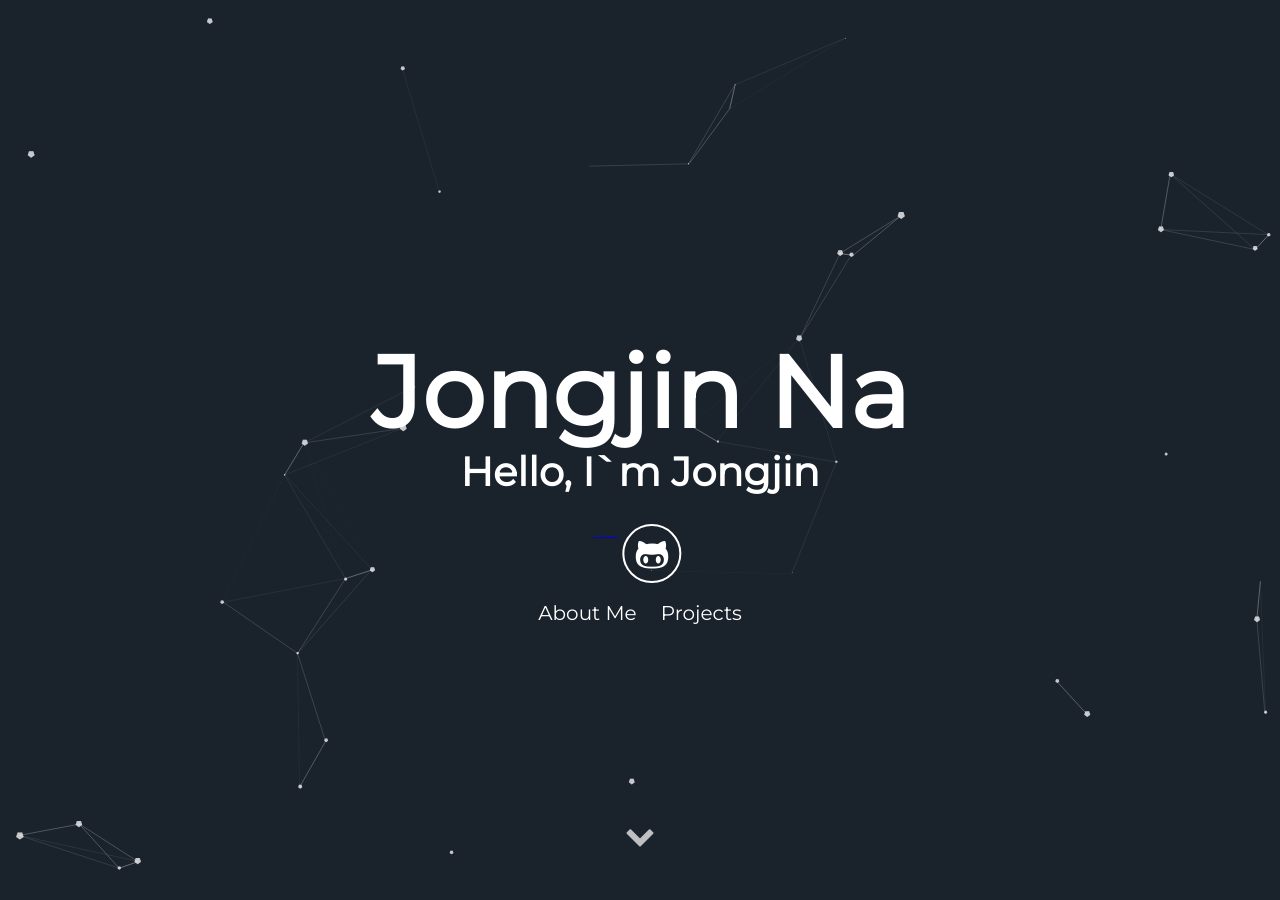
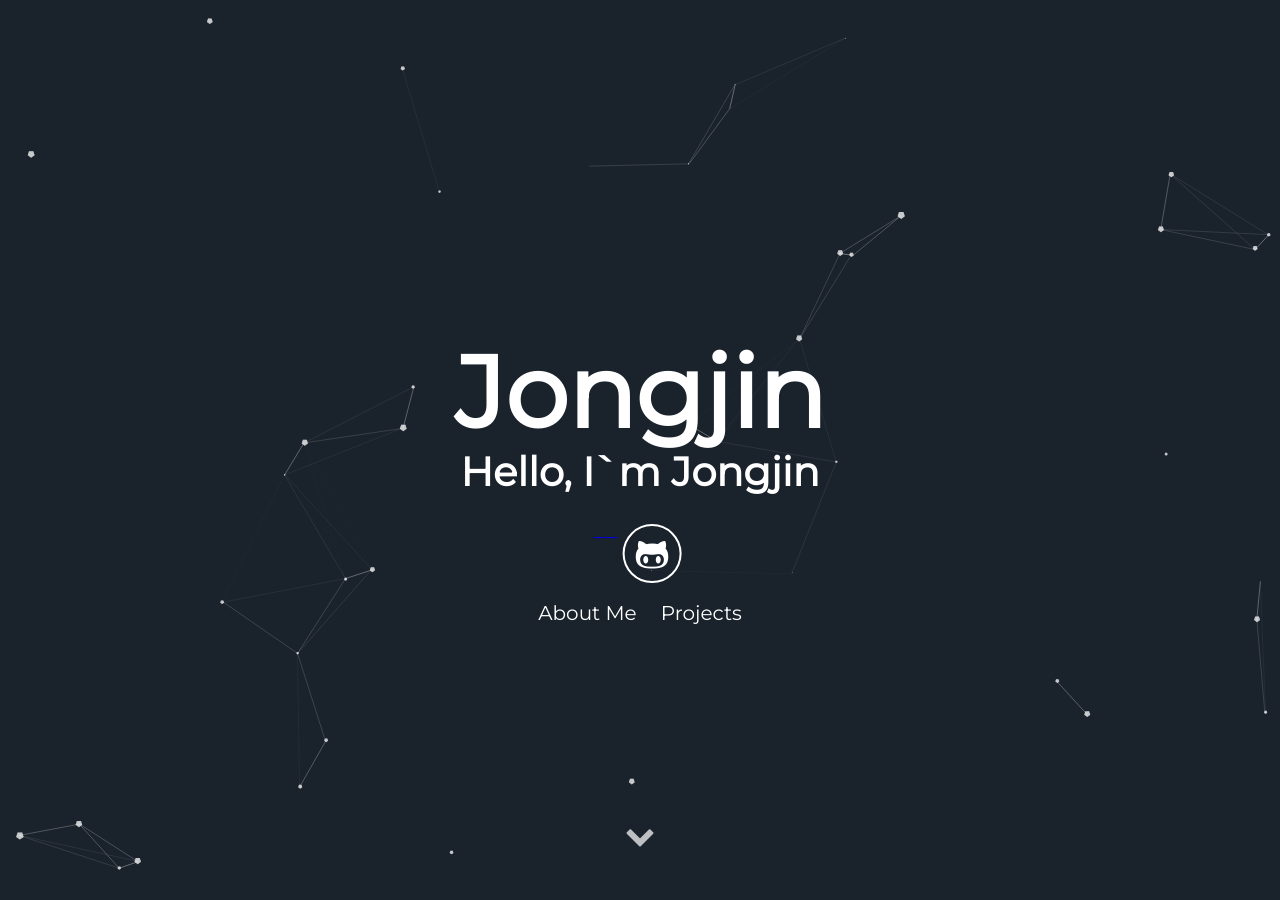
Before and after one commit to jongjinna/jongjinna.github.io, a Jekyll site: the page built from index.html, in a window 1280 px wide and 900 px high. Built offline with Jekyll 4.4.1, drawn with Linux system fonts in a browser that asks for light colours; some of the changed text lies outside the part shown.

Commit message:
:art: hello

```diff
--- a/_config.yml
+++ b/_config.yml
@@ -5,7 +5,7 @@
 url: "jongjinna.github.io" # the base hostname & protocol for your site e.g. http://willianjusten.com.br
 
 # User settings
-username: Jongjin Na
+username: Jongjin
 user_description: Hello, I`m Jongjin
 user_title: Hello, I`m Jongjin
 email: njjwa1004@naver.com
--- a/_includes/about.html
+++ b/_includes/about.html
@@ -5,7 +5,7 @@
   <div class="user">
     <div class="tech">
       <h2>Finance</h2>
-      <i class="devicon-html5-plain-wordmark"></i>
+      <i class="devicon-html5-plain-wordmar"></i>
       <i class="devicon-bootstrap-plain-wordmark colored"></i>
       <i class="devicon-sass-original colored"></i>
       <p>어떤 내용을 넣어야 될 지 모르겠으니, 대충 이렇게 적어두면 양을 채울 수 있겠지..?</p>
```
